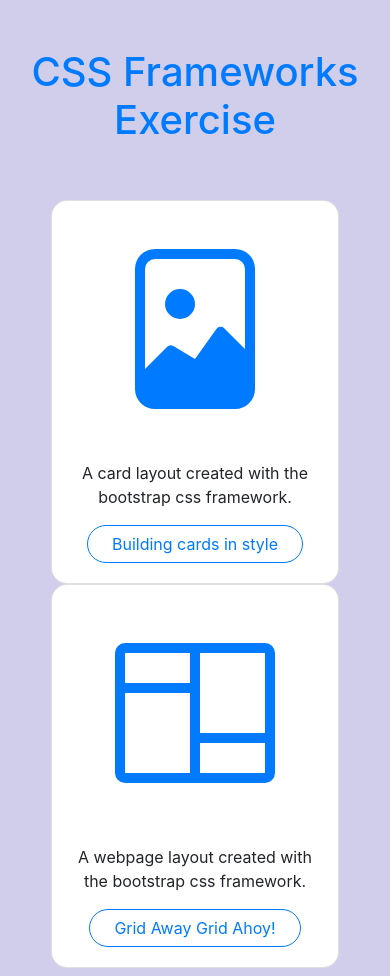
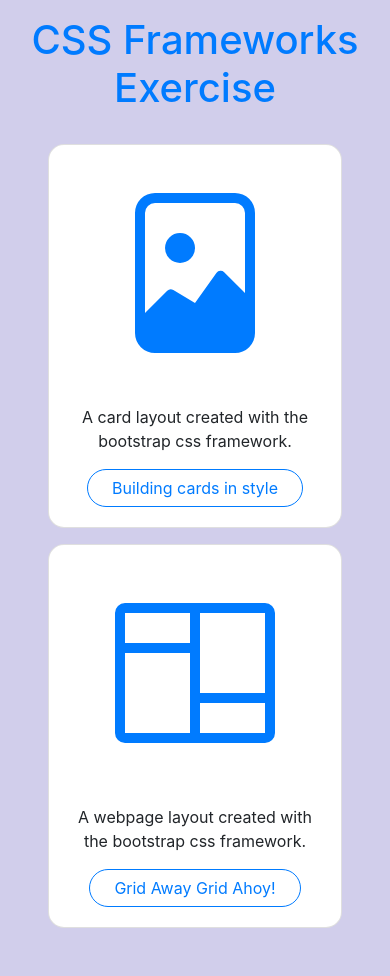
Before and after one commit to RenV123/css-framework, a plain HTML site: page index.html in a window 390 px wide. After the commit the page ends 944 px from the top, so only its background shows below. Drawn offline with nearby package versions, Linux system fonts and the light colour scheme.

Commit message:
Improve mobile layout starter page.

```diff
--- a/index.html
+++ b/index.html
@@ -14,10 +14,10 @@
 </head>
 
 <body>
-    <h1 class="text-primary text-center py-5">CSS Frameworks Exercise</h1>
+    <h1 class="text-primary text-center py-3">CSS Frameworks Exercise</h1>
     <div class="container-fluid">
         <div class="row my-2 d-flex justify-content-center">
-            <div class="card text-center mx-5" style="width: 18rem; height: auto;">
+            <div class="card text-center mx-5 my-2" style="width: 20rem; height: auto;">
                 <svg width="16em" height="16em" viewBox="0 0 16 16" class="card-img-top py-5" fill="#007bff"
                     xmlns="http://www.w3.org/2000/svg">
                     <path fill-rule="evenodd"
@@ -30,7 +30,7 @@
                         onclick="location.href='./building-cards-in-style/index.html'">Building cards in style</button>
                 </div>
             </div>
-            <div class="card text-center mx-5" style="width: 18rem; height: auto;">
+            <div class="card text-center mx-5 my-2" style="width: 20rem; height: auto;">
                 <svg width="16em" height="16em" viewBox="0 0 16 16" class="card-img-top py-5" fill="#007bff"
                     xmlns="http://www.w3.org/2000/svg">
                     <path fill-rule="evenodd"
```
